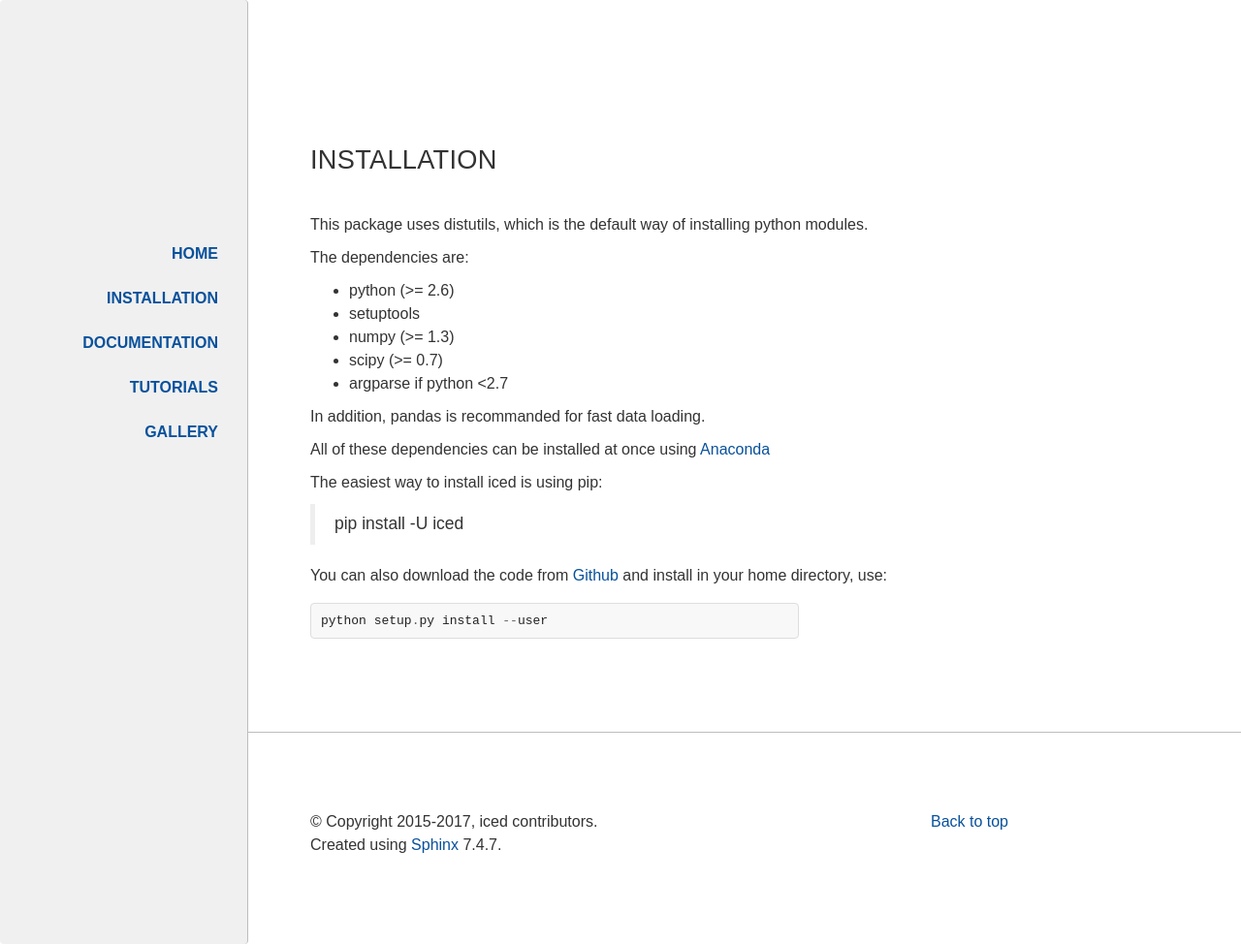
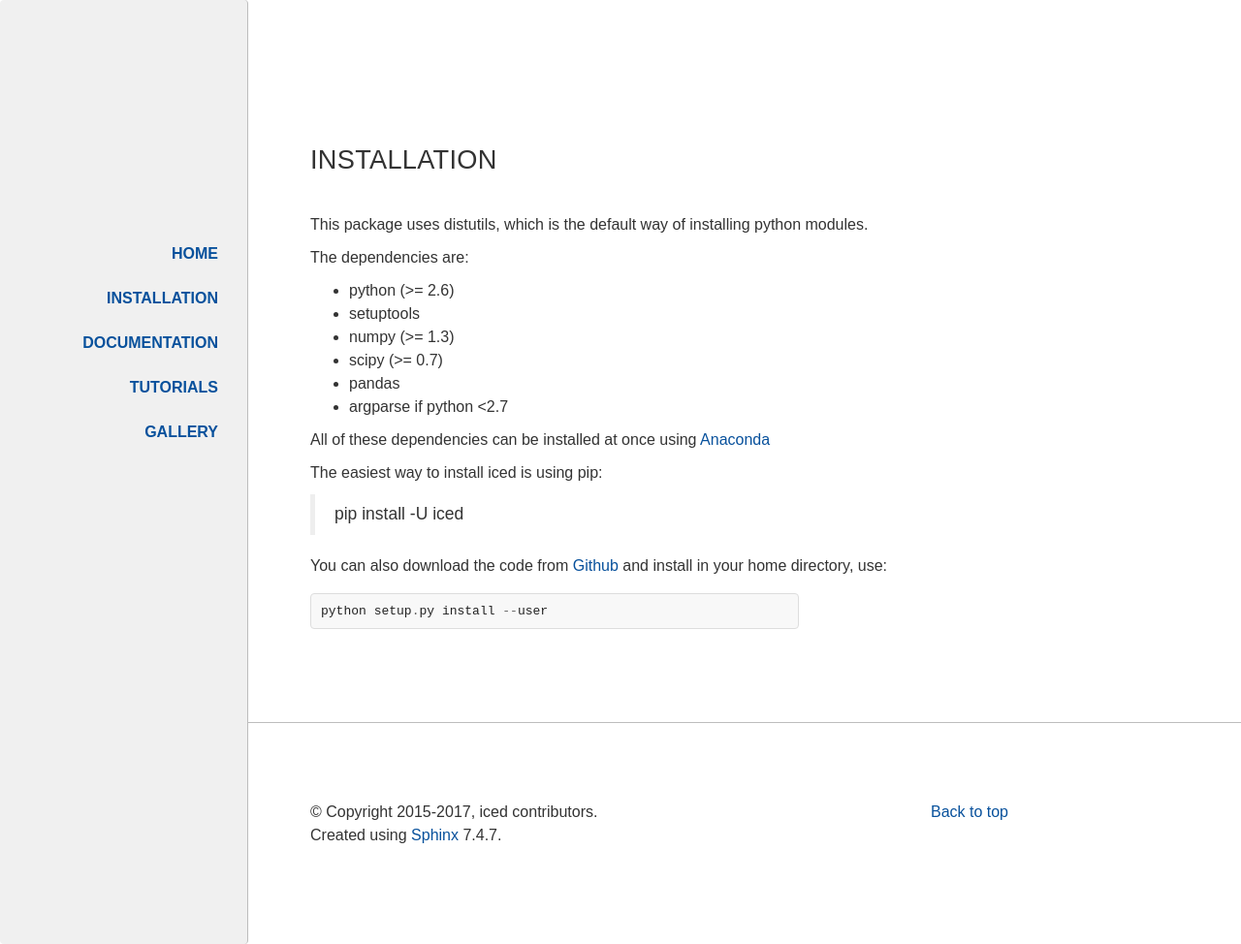
Before and after one commit to hiclib/iced, a Sphinx documentation site: the page built from doc/install.rst, in a window 1280 px wide and 974 px high. Shown: the whole window at 97% size. Built offline with Sphinx 7.4.7, drawn with Linux system fonts in a browser that asks for light colours; formulas are drawn with MathJax 3.

Commit message:
MAINT Adding pandas as a dependency

```diff
--- a/doc/install.rst
+++ b/doc/install.rst
@@ -11,9 +11,9 @@ The dependencies are:
 - setuptools
 - numpy (>= 1.3)
 - scipy (>= 0.7)
+- pandas
 - argparse if python <2.7
 
-In addition, pandas is recommanded for fast data loading.
 
 
 All of these dependencies can be installed at once using `Anaconda
```
Also changed, not shown: 1 other file.
